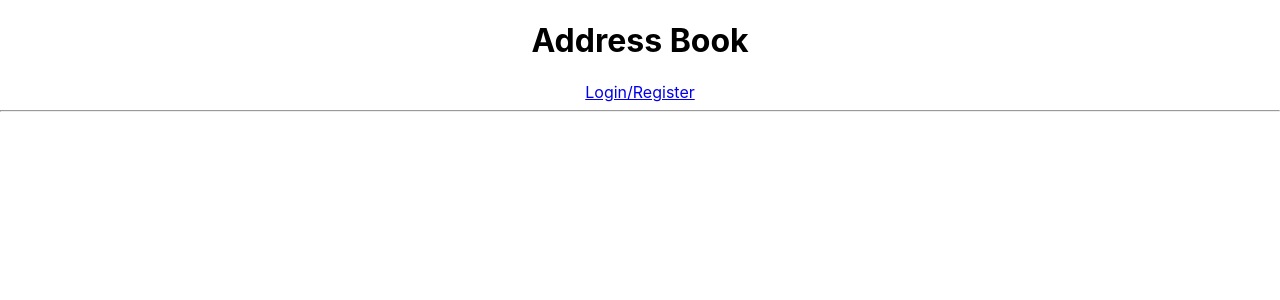
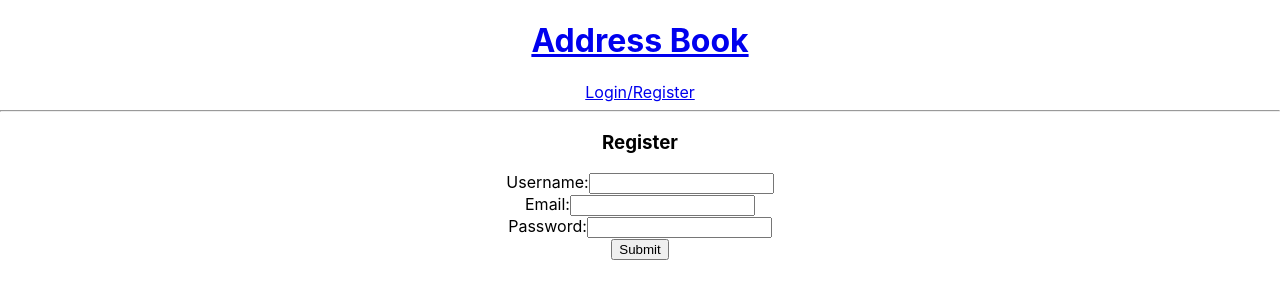
Before and after one commit to bbkbyti/address-book-Bayati-Babak, a React (Create React App) app in the folder client/: page /register in a window 1280 px wide. Shown: the top 300 px of the page. Built offline with nearby package versions, Linux system fonts and the light colour scheme.

Commit message:
register works

```diff
--- a/client/src/App.js
+++ b/client/src/App.js
@@ -4,7 +4,8 @@ import { Routes, Route, useNavigate } from 'react-router-dom';
 import './App.css';
 import Layout from './layouts/Layout';
 import Login from './screens/Login';
-import { loginUser } from './services/auth';
+import Register from './screens/Register';
+import { loginUser, registerUser } from './services/auth';
 
 
 function App() {
@@ -18,12 +19,19 @@ function App() {
     navigate('/');
   }
 
+  const handleRegister = async (registerData) => {
+    const userData = await registerUser(registerData);
+    setCurrentUser(userData)
+    navigate('/');
+  }
+
 
   return (
     <div className="App">
       <Layout>
         <Routes>
           <Route exact path='/login' element={<Login handleLogin={handleLogin} />} />
+          <Route exact path='/register' element={<Register handleRegister={handleRegister} />} />
         </Routes>
       </Layout>
     </div>
--- a/client/src/layouts/Layout.js
+++ b/client/src/layouts/Layout.js
@@ -4,7 +4,9 @@ import { Link } from 'react-router-dom';
 export default function Layout(props) {
     return (
         <header>
-            <h1>Address Book</h1>
+            <Link to='/'>
+                <h1>Address Book</h1>
+            </Link>
             <Link to='/login'>Login/Register</Link>
             <hr />
             {props.children}
--- /dev/null
+++ b/client/src/screens/Register.js
@@ -0,0 +1,60 @@
+import { useState } from 'react';
+
+export default function Register(props) {
+    const [formData, setFormData] = useState({
+        username: '',
+        email: '',
+        password: '',
+    });
+    const { handleRegister } = props;
+
+    const handleChange = (e) => {
+        const { name, value } = e.target;
+        setFormData((prevState) => ({
+            ...prevState,
+            [name]: value,
+        }));
+    };
+
+    return (
+        <form
+            onSubmit={(e) => {
+                e.preventDefault();
+                handleRegister(formData);
+            }}
+        >
+            <h3>Register</h3>
+            <label>
+                Username:
+                <input
+                    type='text'
+                    name='username'
+                    value={formData.username}
+                    onChange={handleChange}
+                />
+            </label>
+            <br />
+            <label>
+                Email:
+                <input
+                    type='text'
+                    name='email'
+                    value={formData.email}
+                    onChange={handleChange}
+                />
+            </label>
+            <br />
+            <label>
+                Password:
+                <input
+                    type='password'
+                    name='password'
+                    value={formData.password}
+                    onChange={handleChange}
+                />
+            </label>
+            <br />
+            <button>Submit</button>
+        </form>
+    );
+}
```
